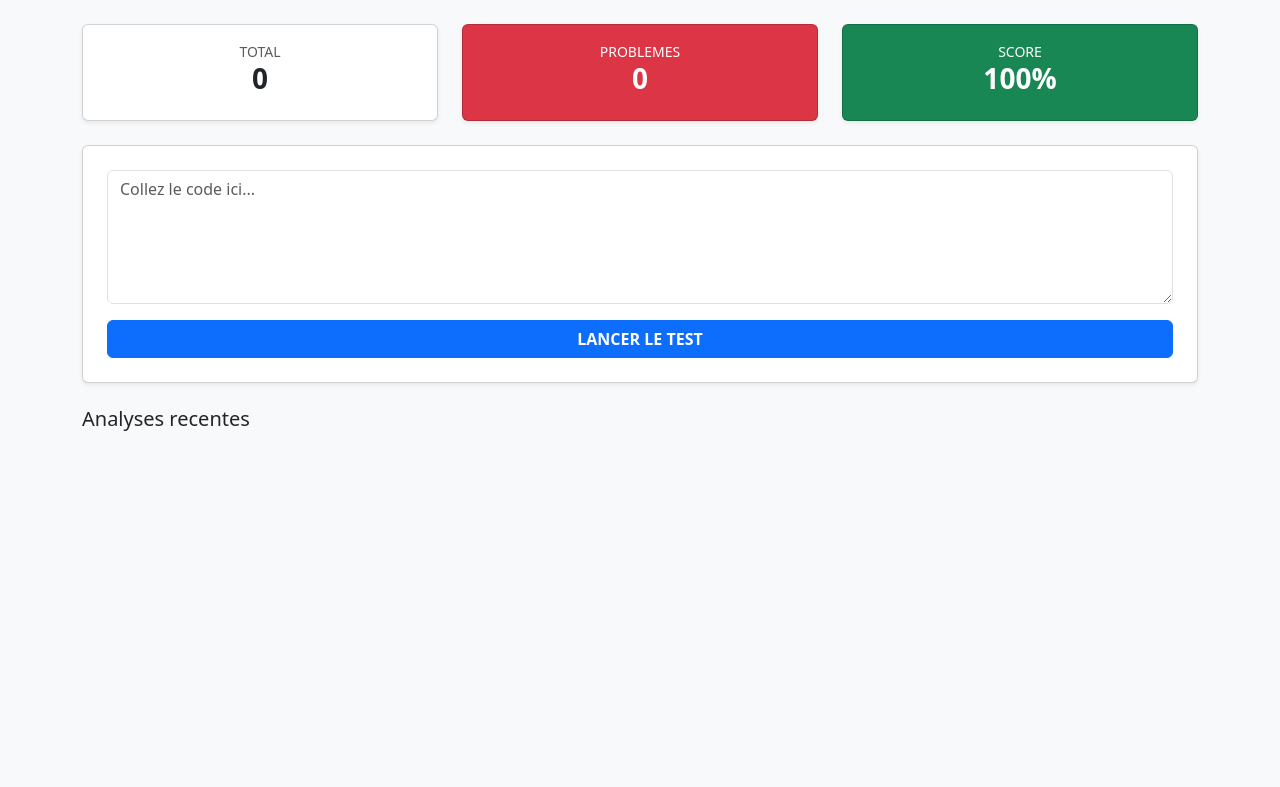
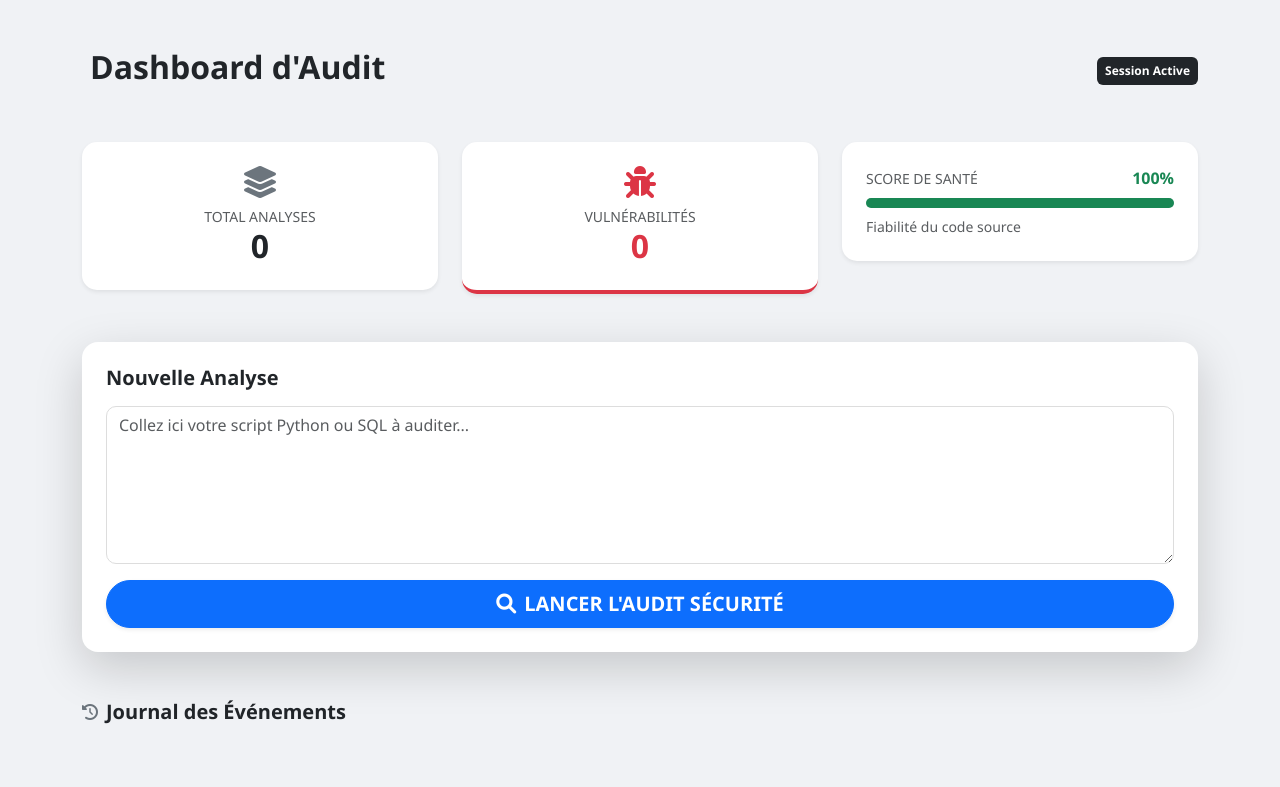
Before and after one commit to LucRakoto/mini-project-devops, a Flask app: page / in a window 1280 px wide. Shown: the top 787 px of the page. Run offline with Flask 3, Linux system fonts and the light colour scheme; data that the repository does not hold is empty.

Commit message:
dashboard

```diff
--- a/templates/index.html
+++ b/templates/index.html
@@ -2,57 +2,99 @@
 <html lang="fr">
 <head>
     <meta charset="UTF-8">
+    <meta name="viewport" content="width=device-width, initial-scale=1.0">
     <link rel="stylesheet" href="https://cdn.jsdelivr.net/npm/bootstrap@5.3.0/dist/css/bootstrap.min.css">
-    <title>Analyseur Sec</title>
+    <link rel="stylesheet" href="https://cdnjs.cloudflare.com/ajax/libs/font-awesome/6.0.0/css/all.min.css">
+    <title>Cyber-Audit Pro</title>
     <style>
-        /* Ajout de styles pour corriger les bordures de l'historique */
-        .list-group-item { border-left-width: 8px !important; margin-bottom: 5px; }
-        .border-danger { border-left-color: #dc3545 !important; }
-        .border-success { border-left-color: #198754 !important; }
+        :root { --primary: #0d6efd; --danger: #dc3545; --success: #198754; }
+        body { background-color: #f0f2f5; font-family: 'Segoe UI', Tahoma, Geneva, Verdana, sans-serif; }
+        .stat-card { transition: transform 0.3s; border: none; border-radius: 15px; }
+        .stat-card:hover { transform: translateY(-5px); }
+        .progress { height: 10px; border-radius: 5px; }
+        .scan-item { border-left: 6px solid #ccc; transition: 0.2s; }
+        .scan-item:hover { background-color: #f8f9fa; }
+        .badge-faille { font-size: 0.75rem; text-transform: uppercase; }
+        .code-preview { background: #212529; color: #f8f9fa; border-radius: 8px; padding: 12px; font-family: 'Courier New', monospace; }
     </style>
 </head>
-<body class="bg-light container py-4">
-    <div class="row mb-4 text-center">
+<body class="container py-5">
+
+    <div class="d-flex justify-content-between align-items-center mb-5">
+        <h2 class="fw-bold text-dark"><i class="fas fa-shield-halved text-primary me-2"></i>Dashboard d'Audit</h2>
+        <span class="badge bg-dark p-2">Session Active</span>
+    </div>
+
+    <div class="row mb-5 g-4">
         <div class="col-md-4">
-            <div class="card p-3 shadow-sm">
-                <small class="text-muted">TOTAL</small>
-                <h3 class="fw-bold">{{ total }}</h3>
+            <div class="card stat-card shadow-sm p-4 text-center">
+                <i class="fas fa-layer-group text-secondary mb-2 fa-2x"></i>
+                <div class="text-muted small">TOTAL ANALYSES</div>
+                <h2 class="fw-bold m-0">{{ total }}</h2>
             </div>
         </div>
         <div class="col-md-4">
-            <div class="card p-3 shadow-sm bg-danger text-white">
-                <small>PROBLEMES</small>
-                <h3 class="fw-bold">{{ alerts }}</h3>
+            <div class="card stat-card shadow-sm p-4 text-center bg-white border-bottom border-danger border-4">
+                <i class="fas fa-bug text-danger mb-2 fa-2x"></i>
+                <div class="text-muted small">VULNÉRABILITÉS</div>
+                <h2 class="fw-bold m-0 text-danger">{{ alerts }}</h2>
             </div>
         </div>
         <div class="col-md-4">
-            <div class="card p-3 shadow-sm bg-success text-white">
-                <small>SCORE</small>
-                <h3 class="fw-bold">{{ health }}%</h3>
+            <div class="card stat-card shadow-sm p-4">
+                <div class="d-flex justify-content-between align-items-center mb-2">
+                    <span class="text-muted small">SCORE DE SANTÉ</span>
+                    <span class="fw-bold text-success">{{ health }}%</span>
+                </div>
+                <div class="progress mb-2">
+                    <div class="progress-bar bg-success" role="progressbar" style="width: {{ health }}%"></div>
+                </div>
+                <small class="text-muted italic">Fiabilité du code source</small>
             </div>
         </div>
     </div>
 
-    <div class="card p-4 shadow-sm mb-4">
+    <div class="card shadow-lg border-0 rounded-4 p-4 mb-5 bg-white">
+        <h5 class="mb-3 fw-bold">Nouvelle Analyse</h5>
         <form action="/scan" method="POST">
-            <textarea name="code" class="form-control mb-3" rows="5" placeholder="Collez le code ici..."></textarea>
-            <button type="submit" class="btn btn-primary w-100 fw-bold">LANCER LE TEST</button>
+            <div class="mb-3 position-relative">
+                <textarea name="code" class="form-control" rows="6"
+                    placeholder="Collez ici votre script Python ou SQL à auditer..."
+                    style="border-radius: 10px; border: 1px solid #ddd;"></textarea>
+            </div>
+            <button type="submit" class="btn btn-primary btn-lg w-100 rounded-pill fw-bold shadow-sm">
+                <i class="fas fa-magnifying-glass me-2"></i>LANCER L'AUDIT SÉCURITÉ
+            </button>
         </form>
     </div>
 
-    <h5 class="mb-3">Analyses recentes</h5>
-    <div class="list-group">
+    <div class="d-flex align-items-center mb-3">
+        <i class="fas fa-history me-2 text-secondary"></i>
+        <h5 class="m-0 fw-bold">Journal des Événements</h5>
+    </div>
+
+    <div class="list-group shadow-sm">
         {% for s in scans %}
-        <div class="list-group-item shadow-sm {{ 'border-danger' if 'Alerte' in s.result else 'border-success' }}">
-            <div class="d-flex justify-content-between align-items-center">
-                <span class="fw-bold {{ 'text-danger' if 'Alerte' in s.result else 'text-success' }}">
-                    {{ s.result }}
-                </span>
-                <small class="text-muted">{{ s.timestamp }}</small>
+        <div class="list-group-item scan-item mb-2 rounded-3 border-0 shadow-sm
+            {{ 'border-danger' if 'Alerte' in s.result else 'border-success' }}"
+            style="border-left-width: 8px !important;">
+
+            <div class="d-flex justify-content-between align-items-start mb-2">
+                <div>
+                    <span class="fw-bold {{ 'text-danger' if 'Alerte' in s.result else 'text-success' }}">
+                        <i class="fas {{ 'fa-triangle-exclamation' if 'Alerte' in s.result else 'fa-check-circle' }} me-1"></i>
+                        {{ s.result }}
+                    </span>
+                </div>
+                <span class="badge bg-light text-dark border"><i class="far fa-clock me-1"></i>{{ s.timestamp }}</span>
             </div>
-            <pre class="mt-2 small text-secondary bg-light p-2 rounded">{{ s.code[:150] }}</pre>
+
+            <div class="code-preview small">
+                <code>{{ s.code[:200] }}...</code>
+            </div>
         </div>
         {% endfor %}
     </div>
+
 </body>
 </html>
```
